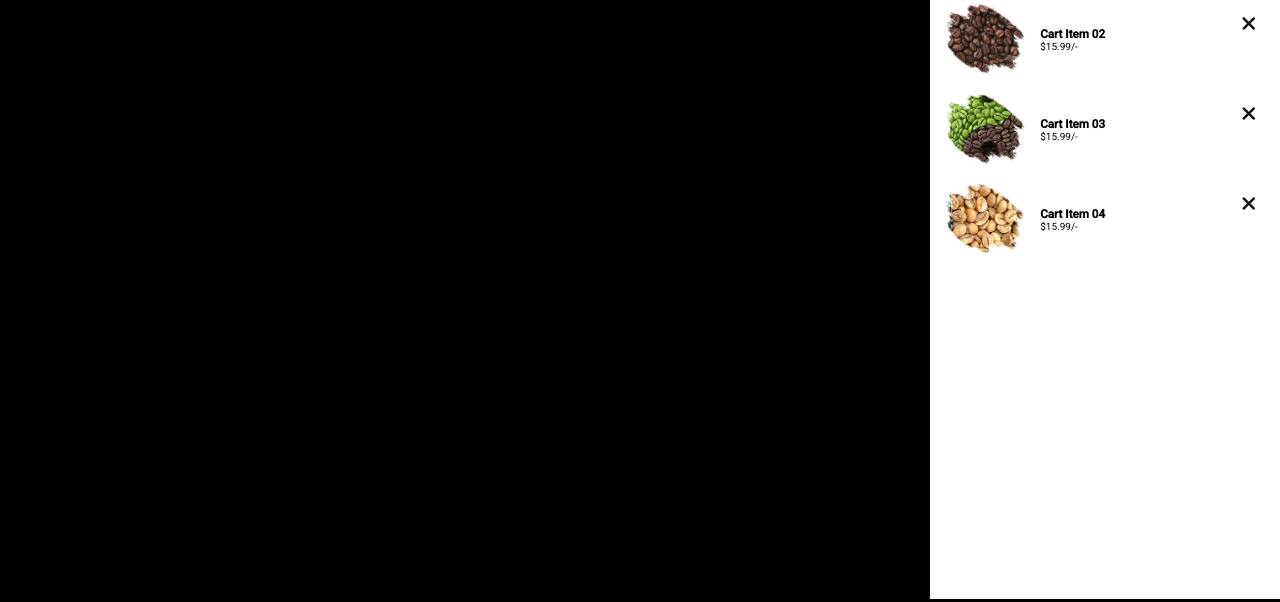
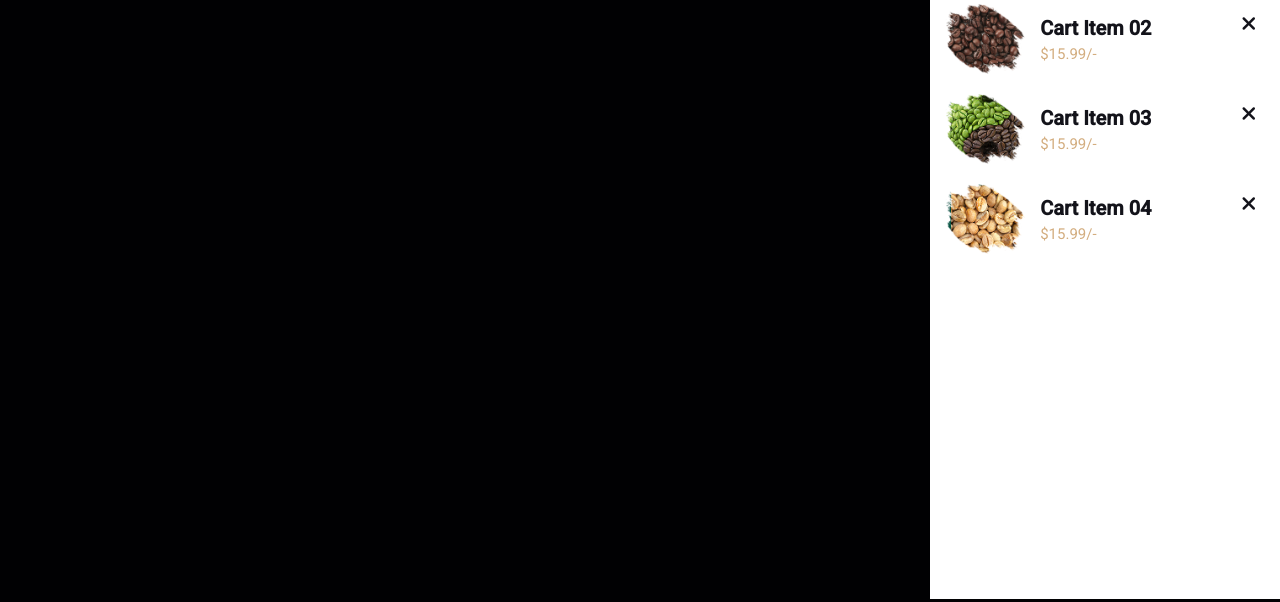
Before and after one commit to mohammedterfa/Coffee-Website, a plain HTML site: page index.html in a window 1280 px wide. Shown: the part 198-800 px from the top of the page. Drawn offline with Linux system fonts and the light colour scheme.

Commit message:
cart item was successfully styled

```diff
--- a/css/style.css
+++ b/css/style.css
@@ -159,3 +159,16 @@ body{
     height: 7rem;
 
 }
+
+.header .cart-items-container .cart-item .content h3{
+    font-size: 2rem;
+    color: var(--black);
+    padding-bottom: .5rem;
+
+}
+
+.header .cart-items-container .cart-item .content .price{
+    font-size: 1.5rem;
+    color: var(--main-color);
+
+}
```
